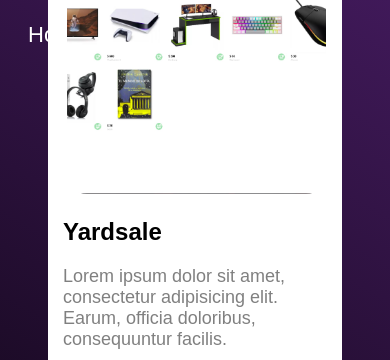
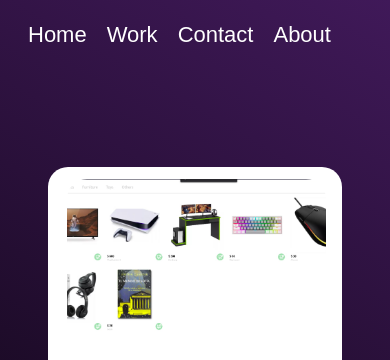
Before and after one commit to ariannagutirrzz/Arianna-Vega, a plain HTML site: page html/work.html in a window 390 px wide. Shown: the top 360 px of the page. Drawn offline with Linux system fonts and the light colour scheme.

```diff
--- a/styles/projects.css
+++ b/styles/projects.css
@@ -53,7 +53,6 @@ p {
 }
 
 
-
 button {
     display: flex;
     justify-content: center;
@@ -69,3 +68,9 @@ button {
     left: 50%;
     transform: translate(-50%, -50%);
 }
+
+@media (max-width: 640px) {
+    .grid-box {
+        margin-top: 400px;
+    }
+}
```
